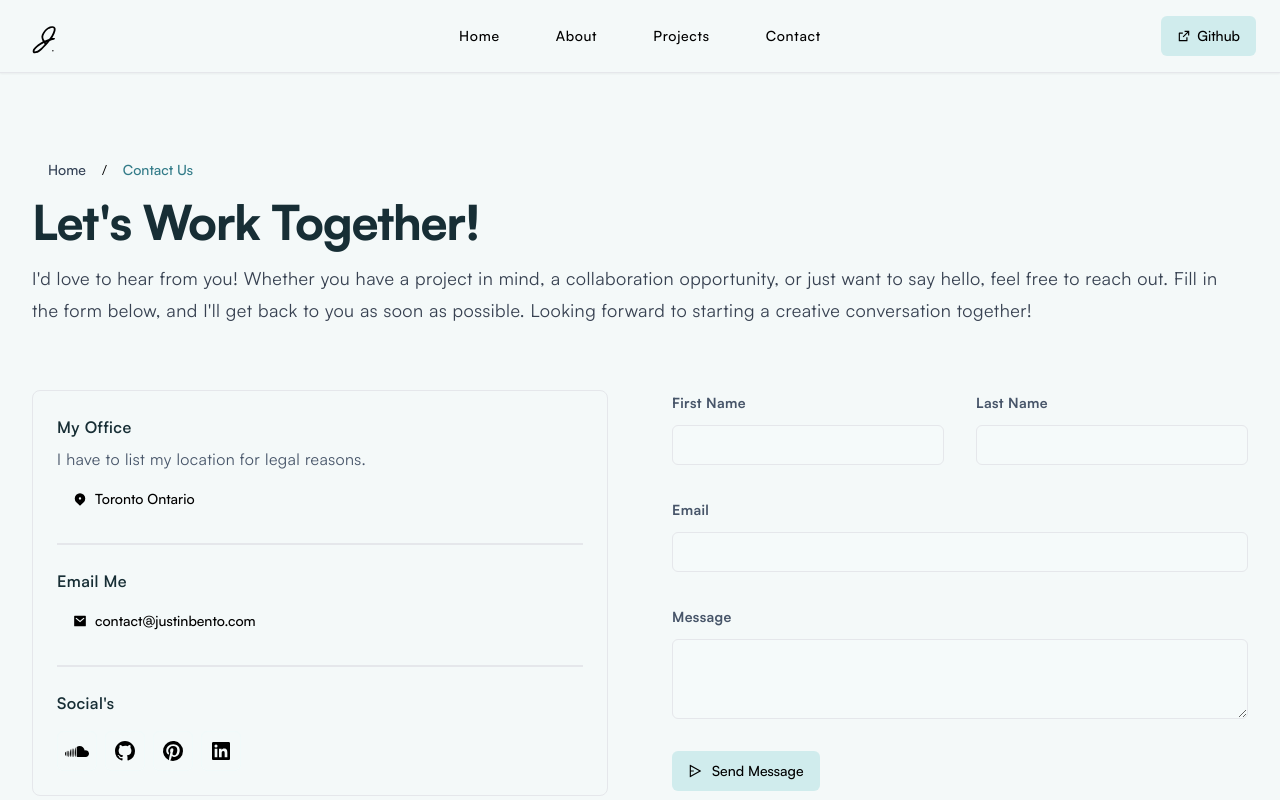
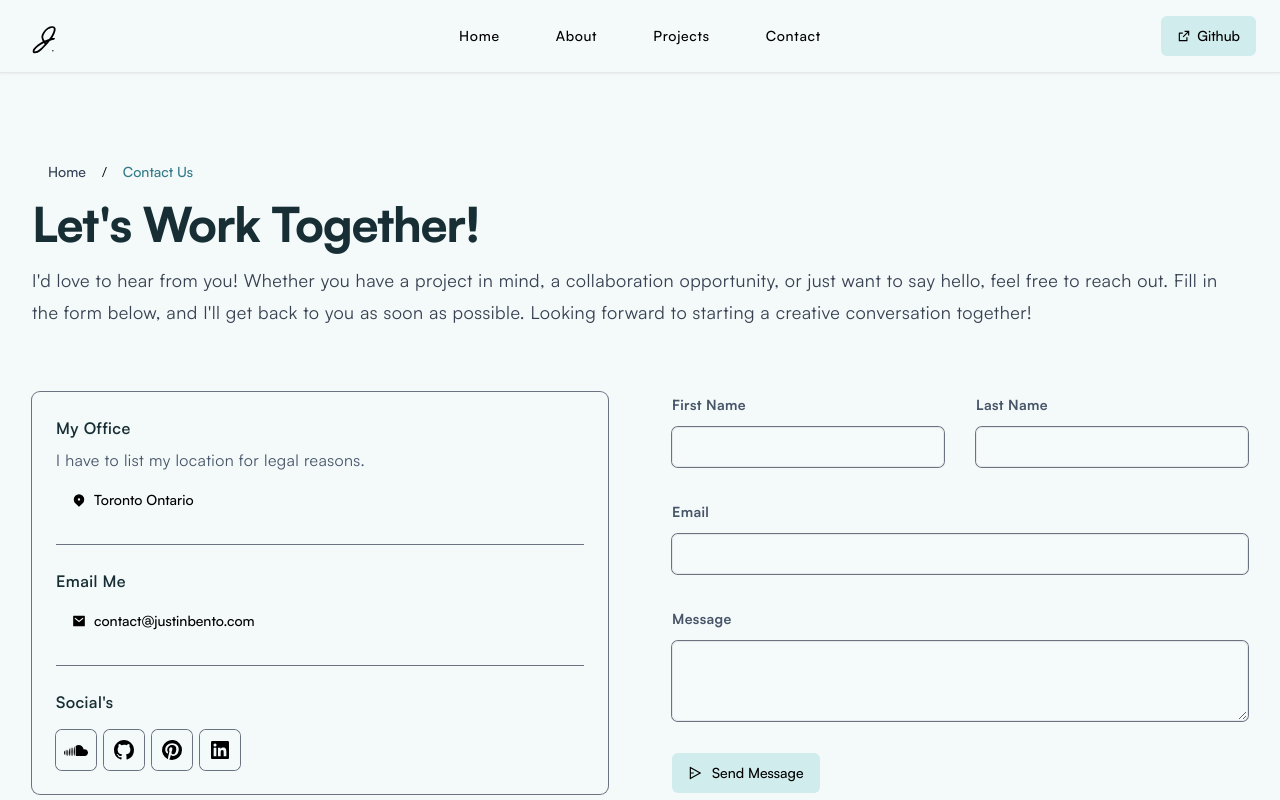
Before and after one commit to Justin-Bento/portfolio, a Next.js app: page /contact in a window 1280 px wide. Shown: the top 800 px of the page. Built offline with nearby package versions, Linux system fonts and the light colour scheme; no server answers.

Commit message:
Improved colour contrast of eleemnts

```diff
--- a/components/Button.tsx
+++ b/components/Button.tsx
@@ -12,7 +12,7 @@ const buttonVariants = cva(
         destructive:
           "bg-red-500 text-red-50 hover:bg-red-500/90",
         outline:
-          "border border-input bg-transparent hover:bg-primary-50 hover:text-slate-950 dark:border-primary-100/60 dark:hover:bg-primary-900/50 dark:hover:text-primary-40 dark:text-primary-40",
+          "border border-input ring-1 ring-gray-500 dark:ring-gray-50 hover:underline bg-transparent hover:bg-primary-50 hover:text-slate-950 dark:border-primary-100/60 dark:hover:bg-primary-900/50 dark:hover:text-primary-40 dark:text-primary-40",
         secondary:
           "bg-primary-200/50 text-bg-primary-950 hover:bg-primary-300/80 dark:text-primary-50 dark:bg-primary-900/70 dark:hover:bg-primary-900",
           navLink: " bg-transparent dark:text-slate-50 tracking-wider dark:hover:bg-primary-900 hover:cursor-pointer shadow-none active:ring-1 ring-slate-400 text-slate-960 shadow hover:bg-primary-200/30",
--- a/components/ContactForm.tsx
+++ b/components/ContactForm.tsx
@@ -26,9 +26,9 @@ export default function ContactForm() {
   // Define styles for input elements, text areas, labels, and error messages
   let styles = {
     input:
-      'flex w-full h-10 px-3 py-2 text-sm border rounded-md dark:text-neutral-50 border-input dark:bg-primary-950/10 dark:caret-primary-50 bg-white/10 dark:carrot-primary-50 dark:focus-visible:border-primary-40 dark:border-primary-40 file:border-0 file:bg-transparent file:text-sm file:font-medium dark:placeholder:text-primary-40 placeholder:text-muted-foreground focus-visible:outline-none focus-visible:border-2 focus-visible:border-primary-300 focus-visible:border-offset-2 disabled:cursor-not-allowed disabled:opacity-50',
+      'flex w-full h-10 px-3 py-2 text-sm border rounded-md ring-1 ring-gray-500 dark:ring-gray-50 dark:text-neutral-50 border-input dark:bg-primary-950/10 dark:caret-primary-50 bg-white/10 dark:carrot-primary-50 dark:focus-visible:border-primary-40 dark:border-primary-40 file:border-0 file:bg-transparent file:text-sm file:font-medium dark:placeholder:text-primary-40 placeholder:text-muted-foreground focus-visible:outline-none focus-visible:border-2 focus-visible:border-primary-300 focus-visible:border-offset-2 disabled:cursor-not-allowed disabled:opacity-50',
     textArea:
-      'flex w-full h-10 px-3 py-2 text-sm min-h-[80px] border dark:text-neutral-50 rounded-md border-input dark:bg-primary-950/10 dark:caret-primary-50 bg-white/10 dark:carrot-primary-50 dark:focus-visible:border-primary-40 dark:border-primary-40 file:border-0 file:bg-transparent file:text-sm file:font-medium dark:placeholder:text-primary-40 placeholder:text-muted-foreground focus-visible:outline-none focus-visible:border-2 focus-visible:border-primary-300 focus-visible:border-offset-2 disabled:cursor-not-allowed disabled:opacity-50',
+      'flex w-full h-10 px-3 py-2 text-sm min-h-[80px] border dark:text-neutral-50 ring-1 ring-gray-500 dark:ring-gray-50 rounded-md border-input dark:bg-primary-950/10 dark:caret-primary-50 bg-white/10 dark:carrot-primary-50 dark:focus-visible:border-primary-40 dark:border-primary-40 file:border-0 file:bg-transparent file:text-sm file:font-medium dark:placeholder:text-primary-40 placeholder:text-muted-foreground focus-visible:outline-none focus-visible:border-2 focus-visible:border-primary-300 focus-visible:border-offset-2 disabled:cursor-not-allowed disabled:opacity-50',
     lables: 'prose-sm font-bold capitalize',
     errrorMessages: 'text-xs font-normal tracking-wider text-red-800 dark:text-red-400 capitalize'
   };
--- a/components/Footer.tsx
+++ b/components/Footer.tsx
@@ -4,7 +4,7 @@ import Link from 'next/link';
 
 export default function Footer() {
   return (
-    <footer className="bg-primary-800 dark:border-t dark:border-primary-100">
+    <footer className="bg-primary-800 dark:bg-transparent dark:border-t dark:border-primary-100">
       <div className="px-4 py-10 lg:py-12 md:px-4 lg:mx-auto lg:container md:flex md:items-center md:justify-between">
         <div className="flex justify-start space-x-6 lg:justify-center md:order-2">
           {footer_navigation.map((item: any) => (
--- a/pages/contact.tsx
+++ b/pages/contact.tsx
@@ -25,7 +25,7 @@ export default function Contact() {
             <h1 className="scroll-m-20 text-5xl font-extrabold tracking-tight capitalize dark:text-primary-40">Let&#39;s work together!</h1>
             <p className="mt-4 prose lg:prose-lg max-w-full dark:text-primary-40">I&#39;d love to hear from you! Whether you have a project in mind, a collaboration opportunity, or just want to say hello, feel free to reach out. Fill in the form below, and I&#39;ll get back to you as soon as possible. Looking forward to starting a creative conversation together!</p>
           </section>
-          <div className="overflow-hidden border rounded-lg dark:border-slate-50">
+          <div className="overflow-hidden ring-1 ring-gray-500 dark:ring-gray-50 rounded-lg">
             <div className="px-4 py-5 sm:p-6 ">
               <h2 className="text-base font-semibold capitalize font-display dark:text-primary-40">My Office</h2>
               <p className="mt-2 text-base dark:text-primary-40">I have to list my location for legal reasons.</p>
@@ -33,13 +33,13 @@ export default function Contact() {
                 <RiMapPin2Fill />
                 Toronto Ontario
               </Button>
-              <hr className="my-6 border dark:border-primary-100" />
+              <hr className="my-6 border-1 border-gray-500 dark:border-gray-50" />
               <h2 className="text-base font-semibold capitalize font-display ">Email Me</h2>
               <Button variant="ghost" className="inline-flex items-center gap-2 mt-2 normal-case ">
                 <RiMailFill />
                 contact@justinbento.com
               </Button>
-              <hr className="my-6 border dark:border-primary-100" />
+              <hr className="my-6 border-1 border-gray-500 dark:border-gray-50" />
               <h2 className="text-base font-semibold capitalize font-display ">Social&#39;s</h2>
               <div className="flex items-center gap-2 mt-4">
                 {footer_navigation.map((item: any) => (
--- a/pages/projects.tsx
+++ b/pages/projects.tsx
@@ -45,7 +45,7 @@ export default function Projects({ posts }: any) {
               <>
                 <div
                   key={post._id}
-                  className="overflow-hidden rounded-lg shadow bg-white/10 dark:bg-primary-950/5 dark:ring-primary-100/80 ring-2 ring-primary-100"
+                  className="overflow-hidden rounded-lg ring-1 ring-gray-500 dark:ring-gray-50 bg-white/10 dark:bg-primary-950/5"
                 >
                   <div className="px-4 py-5 sm:p-8">
                     <span className="relative flex w-8 h-8 mb-6 overflow-hidden rounded-full shadow shrink-0">
```
